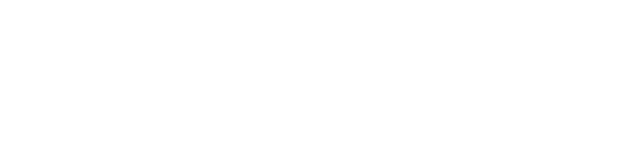
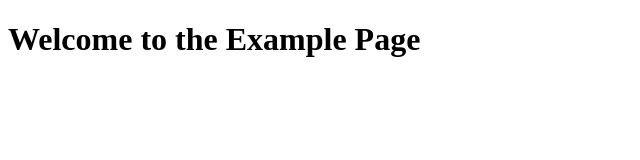
Before and after one commit to gosiasinilo/example-repo, a plain HTML site: page index.html in a window 1280 px wide. Shown: the whole page, without its empty margins (0-640 px from the left). Drawn offline with Linux system fonts and the light colour scheme.

Commit message:
add header

```diff
--- a/index.html
+++ b/index.html
@@ -6,6 +6,6 @@
     <title>Example</title>
 </head>
 <body>
-
+    <h1>Welcome to the Example Page</h1>
 </body>
 </html>
```
